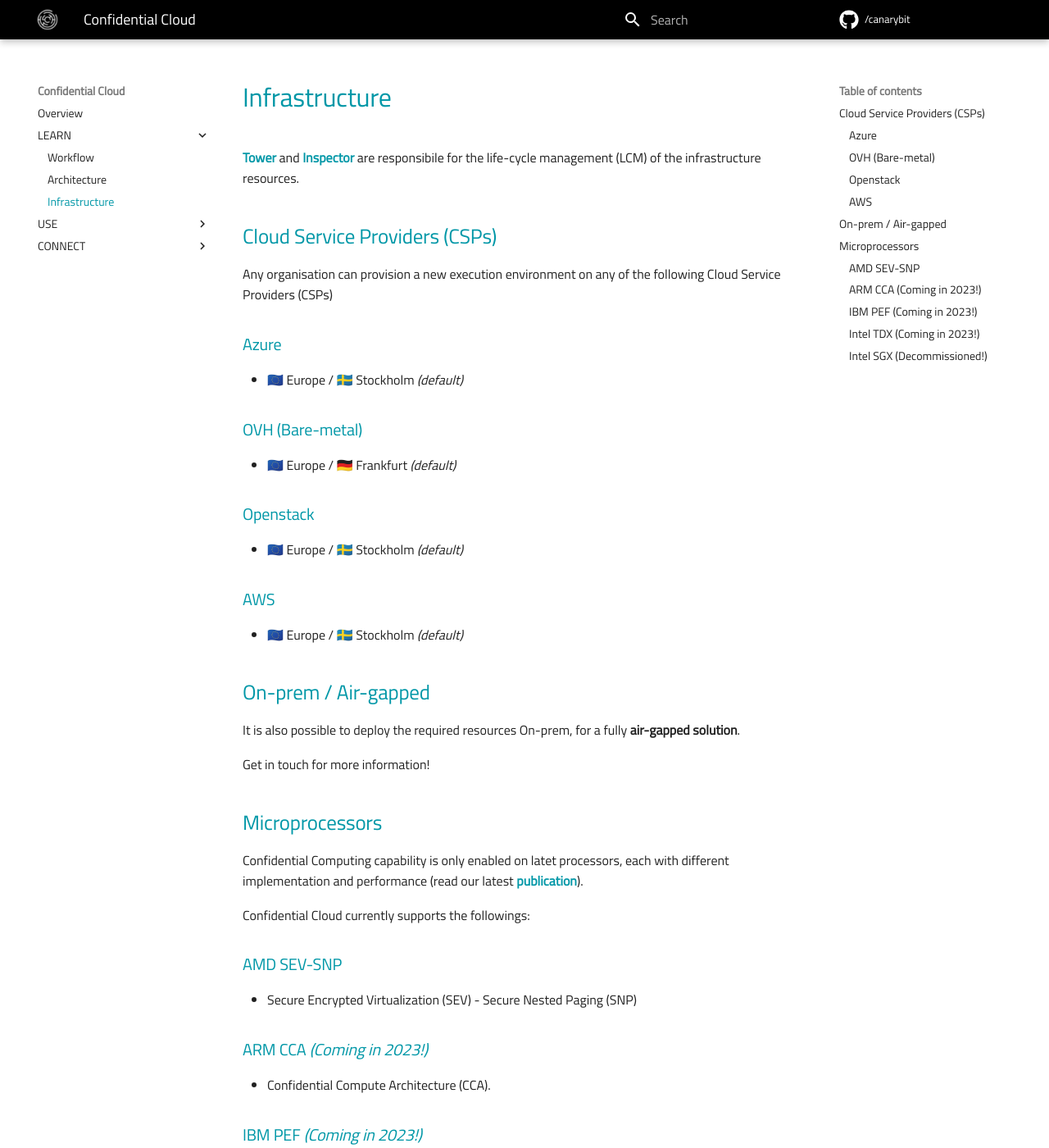
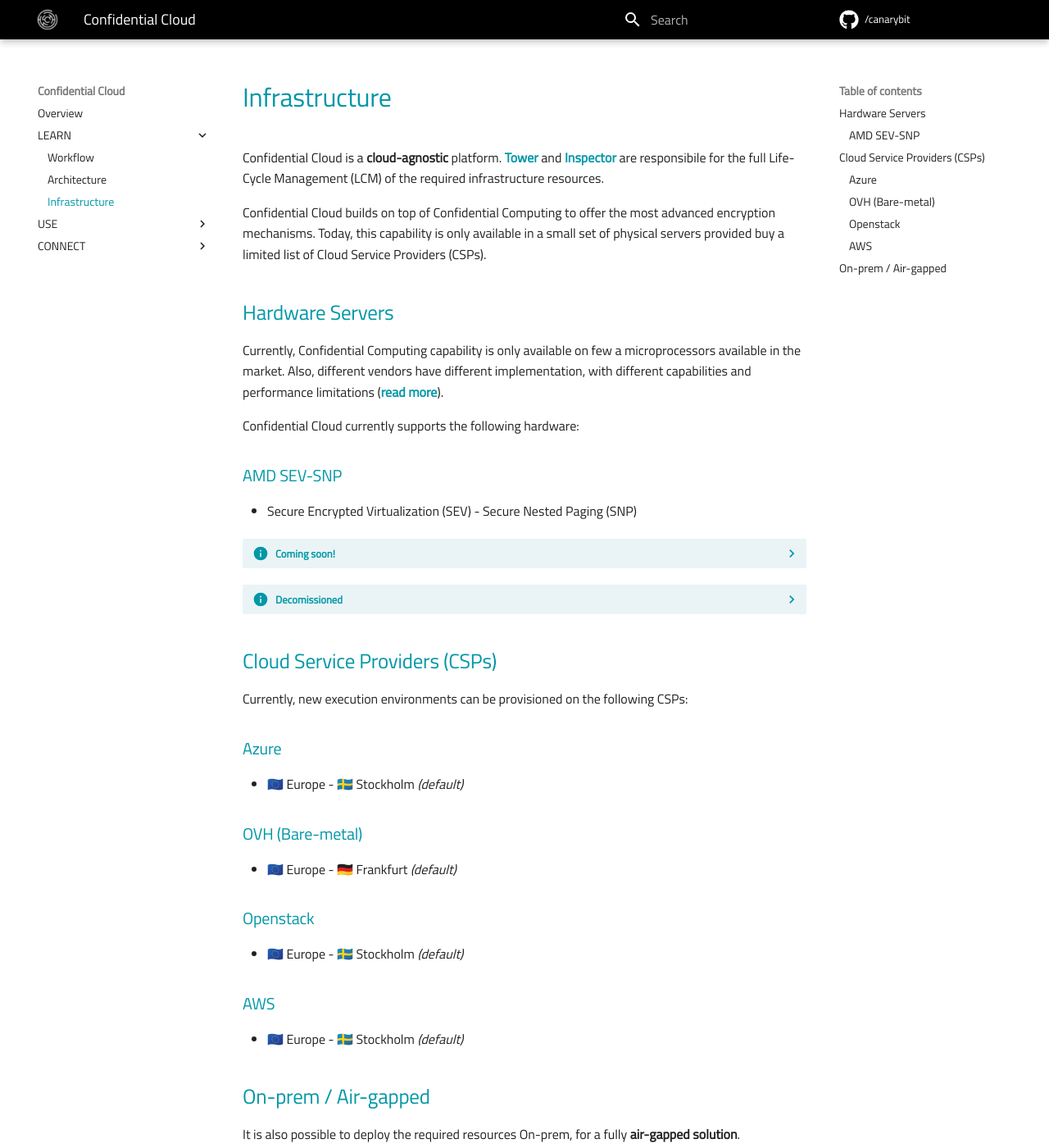
Before and after one commit to canarybit/cc-docs, an MkDocs documentation site: the page built from docs/infrastructure.md, in a window 1280 px wide and 1400 px high. Shown: the whole window at 82% size. Built offline with MkDocs 1.6.1 and Material for MkDocs 9.7.7, drawn with Linux system fonts in a browser that asks for light colours; some of the changed text lies outside the part shown.

Commit message:
Updates content

```diff
--- a/docs/infrastructure.md
+++ b/docs/infrastructure.md
@@ -1,55 +1,58 @@
 # Infrastructure
 
-[Tower]() and [Inspector]() are responsibile for the life-cycle management (LCM) of the infrastructure resources.
+Confidential Cloud is a **cloud-agnostic** platform. [Tower](architecture.md#tower) and [Inspector](architecture.md#inspector) are responsibile for the full Life-Cycle Management (LCM) of the required infrastructure resources.
+
+Confidential Cloud builds on top of Confidential Computing to offer the most advanced encryption mechanisms. Today, this capability is only available in a small set of physical servers provided buy a limited list of Cloud Service Providers (CSPs).
+
+## Hardware Servers
+
+Currently, Confidential Computing capability is only available on few a microprocessors available in the market.
+Also, different vendors have different implementation, with different capabilities and performance limitations ([read more](https://www.canarybit.eu/comparing-confidential-computing-platforms/)).
+
+Confidential Cloud currently supports the following hardware:
+
+### AMD SEV-SNP
+
+- Secure Encrypted Virtualization (SEV) - Secure Nested Paging (SNP)
+
+<details closed>
+<summary>Coming soon!</summary>
+<br>ARM Confidential Compute Architecture (CCA).
+<br>&nbsp;
+<br>IBM Protected Execution Facility (PEF).
+<br>&nbsp;
+<br>Intel® Trust Domain Extensions (TDX).
+<br>&nbsp;
+</details>
+
+<details closed>
+<summary>Decomissioned</summary>
+<br>Intel® Software Guard Extension (SGX)
+<br>&nbsp;
+</details>
 
 ## Cloud Service Providers (CSPs)
 
-Any organisation can provision a new execution environment on any of the following Cloud Service Providers (CSPs)
+Currently, new execution environments can be provisioned on the following CSPs:
 
 ### Azure
 
-- 🇪🇺 Europe / 🇸🇪 Stockholm _(default)_
+- 🇪🇺 Europe - 🇸🇪 Stockholm _(default)_
 
 ### OVH (Bare-metal)
 
-- 🇪🇺 Europe / 🇩🇪 Frankfurt _(default)_
+- 🇪🇺 Europe - 🇩🇪 Frankfurt _(default)_
 
 ### Openstack
 
-- 🇪🇺 Europe / 🇸🇪 Stockholm _(default)_
+- 🇪🇺 Europe - 🇸🇪 Stockholm _(default)_
 
 ### AWS
 
-- 🇪🇺 Europe / 🇸🇪 Stockholm _(default)_
+- 🇪🇺 Europe - 🇸🇪 Stockholm _(default)_
 
 ## On-prem / Air-gapped
 
 It is also possible to deploy the required resources On-prem, for a fully **air-gapped solution**.
 
 Get in touch for more information!
-
-## Microprocessors
-
-Confidential Computing capability is only enabled on latet processors, each with different implementation and performance (read our latest [publication](https://www.canarybit.eu/comparing-confidential-computing-platforms/)).
-
-Confidential Cloud currently supports the followings:
-
-### AMD SEV-SNP
-
-- Secure Encrypted Virtualization (SEV) - Secure Nested Paging (SNP)
-
-### ARM CCA _(Coming in 2023!)_
-
-- Confidential Compute Architecture (CCA).
-
-### IBM PEF _(Coming in 2023!)_
-
-- Protected Execution Facility (PEF).
-
-### Intel TDX _(Coming in 2023!)_
-
-- Trust Domain Extensions (TDX).
-
-### <s>Intel SGX</s> _(Decommissioned!)_
-
-- Software Guard Extension (SGX)
--- a/docs/stylesheets/canarybit.css
+++ b/docs/stylesheets/canarybit.css
@@ -15,10 +15,25 @@
     font-weight: 300;
   }
 
+  .md-typeset details {
+    border: 0;
+  }
+
+  .md-typeset summary {
+    background-color: var(--cb-lightblue-01);
+    color: var(--cb-blue-01);
+  }
+
+  .md-typeset summary:before {
+    background-color: var(--cb-blue-01);
+    -webkit-mask-image: var(--md-admonition-icon--info);
+  }
+
   [data-md-color-scheme="canarybit"] {
 
     --cb-black-01: #000000;
     --cb-blue-01: #0097a7;
+    --cb-lightblue-01: #eaf4f6;
 
     --md-text-font-family: 'Titillium Web',Helvetica,Arial,Lucida,sans-serif;
 
--- a/mkdocs.yml
+++ b/mkdocs.yml
@@ -46,7 +46,7 @@
 
   - USE:
     - 'Login / Signup ⧉': http://confidentialcloud.io" target="_blank
-    - 'Generate the X.509 Certificate': 'x509_cert.md'
+    - 'X.509 Certificate': 'x509_cert.md'
     #- 'Add your Dataset / Application': []
     #- 'Start a Collaboration': []
     #- 'Request Access': []
```
Also changed, not shown: docs/index.md (+2 -2 lines), docs/workflow.md (+10 -10 lines), docs/x509_cert.md (+7 -7 lines).
